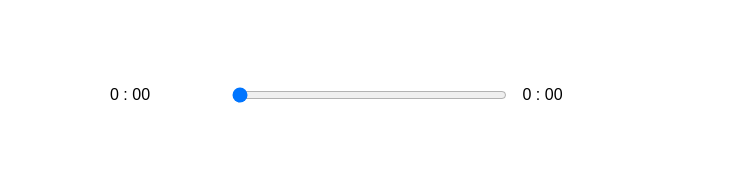
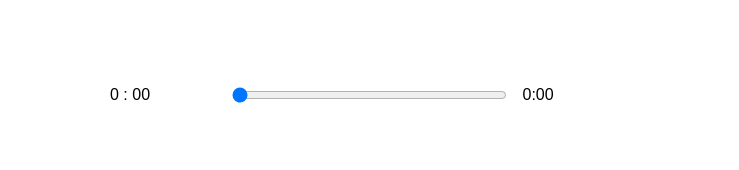
Before and after one commit to 1005hoon/react-practice-projects, a React (Create React App) app in the folder music-player-app/: page / in a window 1280 px wide. Shown: the part 490-660 px from the top of the page, without its empty margins (271-1010 px from the left). Built offline with nearby package versions, Linux system fonts and the light colour scheme.

Commit message:
fix bug to show music length

```diff
--- a/music-player-app/src/components/MusicPlayer.js
+++ b/music-player-app/src/components/MusicPlayer.js
@@ -96,7 +96,7 @@ const MusicPlayer = ({
           value={songInfo.currentTime || 0}
           onChange={dragHandler}
         />
-        <p>{getTime(songInfo.duration)}</p>
+        <p>{songInfo.duration ? getTime(songInfo.duration) : "0:00"}</p>
       </div>
       <div className="play-controller">
         <FontAwesomeIcon
```
